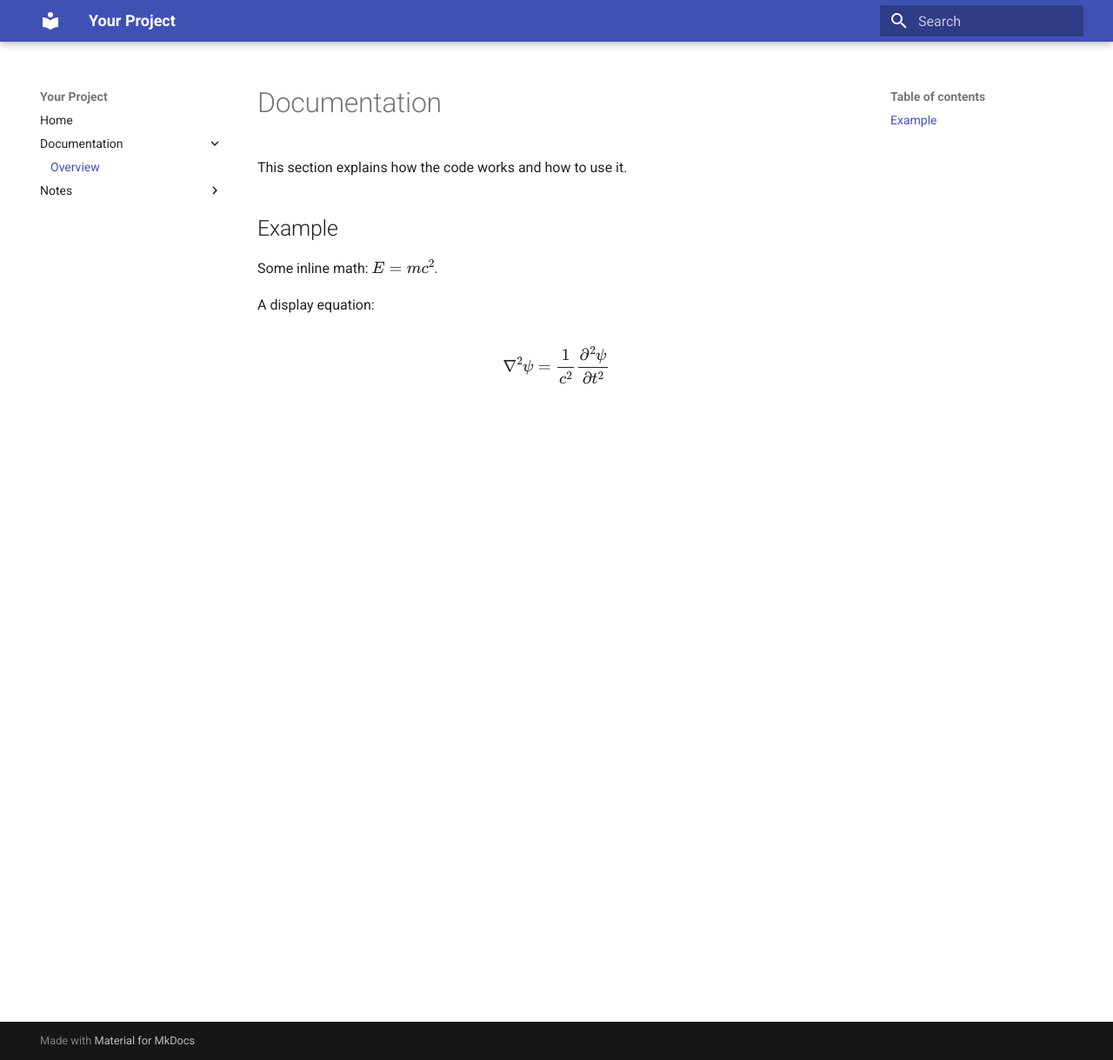
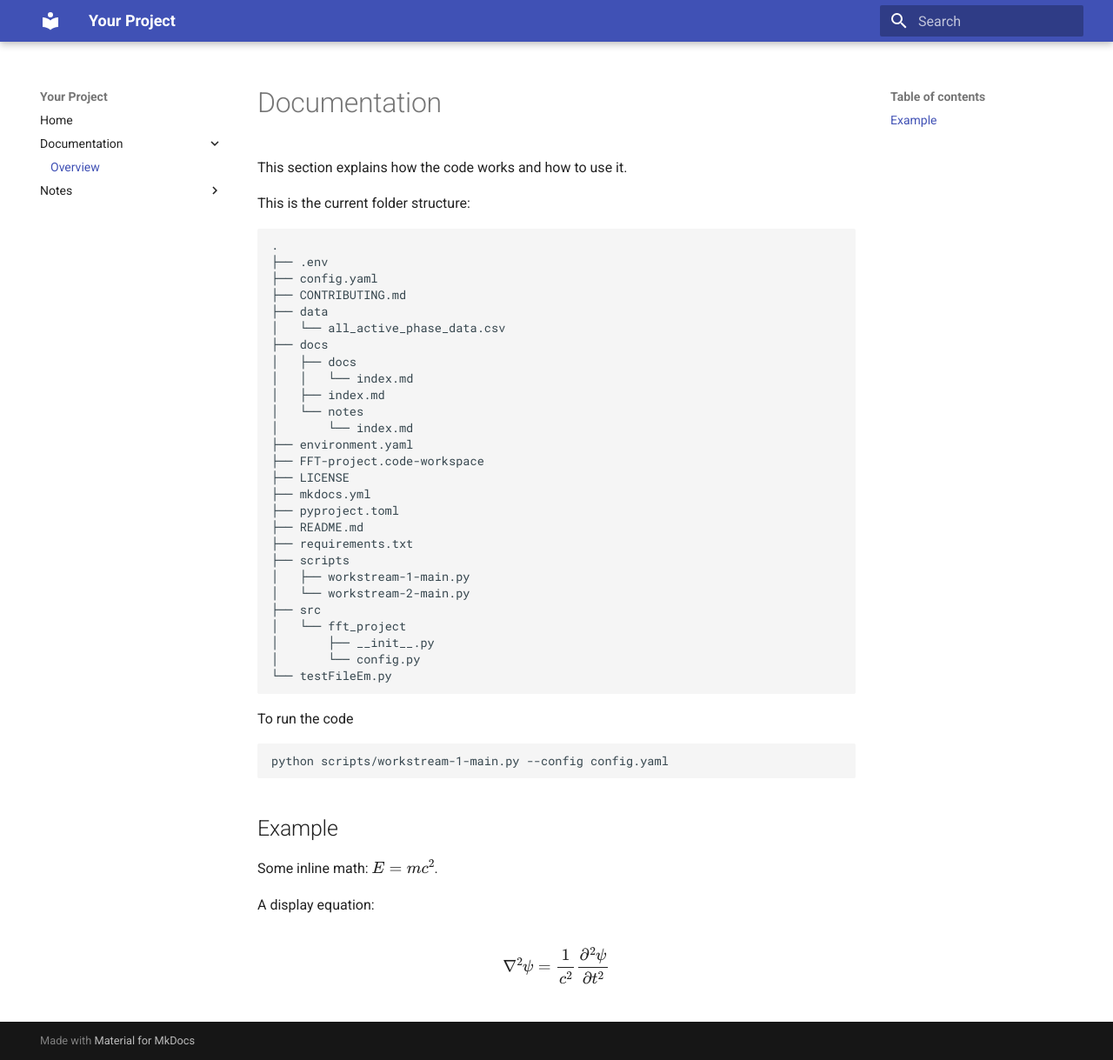
Before and after one commit to LMLhub/FFT-project, an MkDocs documentation site: the page built from docs/docs/index.md, in a window 1280 px wide and 1219 px high. Shown: the whole window at 87% size. Built offline with MkDocs 1.6.1 and Material for MkDocs 9.7.7, drawn with Linux system fonts in a browser that asks for light colours.

Commit message:
Start adding some information to docs folder.

````diff
--- a/docs/docs/index.md
+++ b/docs/docs/index.md
@@ -2,6 +2,42 @@
 
 This section explains how the code works and how to use it.
 
+This is the current folder structure:
+
+```
+.
+├── .env
+├── config.yaml
+├── CONTRIBUTING.md
+├── data
+│   └── all_active_phase_data.csv
+├── docs
+│   ├── docs
+│   │   └── index.md
+│   ├── index.md
+│   └── notes
+│       └── index.md
+├── environment.yaml
+├── FFT-project.code-workspace
+├── LICENSE
+├── mkdocs.yml
+├── pyproject.toml
+├── README.md
+├── requirements.txt
+├── scripts
+│   ├── workstream-1-main.py
+│   └── workstream-2-main.py
+├── src
+│   └── fft_project
+│       ├── __init__.py
+│       └── config.py
+└── testFileEm.py
+```
+To run the code
+
+```
+python scripts/workstream-1-main.py --config config.yaml
+```
 ## Example
 
 Some inline math: $E = mc^2$.
````
Also changed, not shown: 1 other file.
